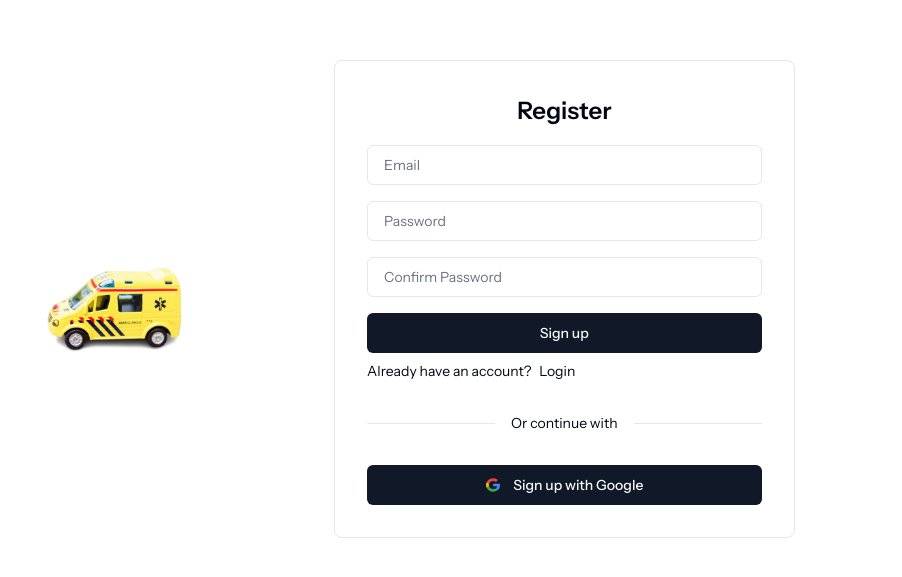
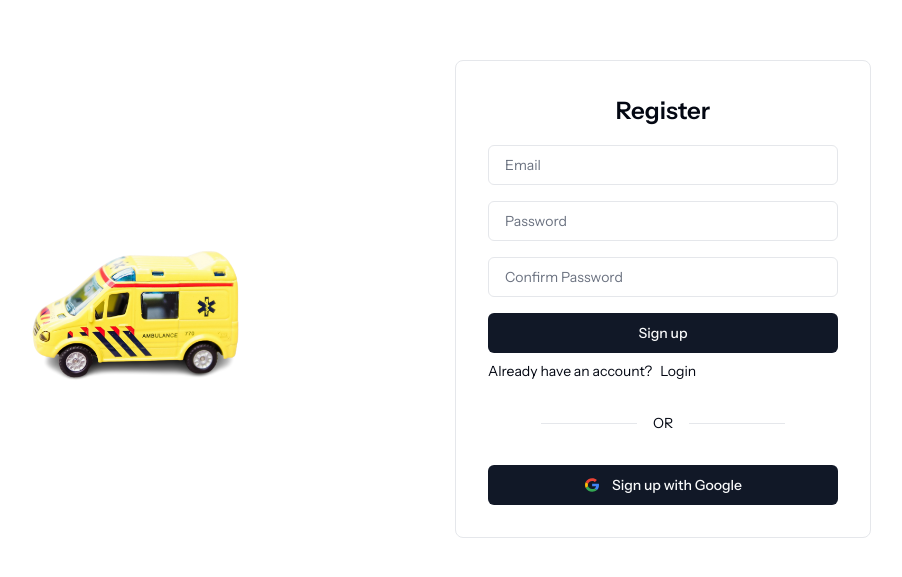
Before and after one commit to nikolasdevs/carefinder, a Next.js app: page /user/register in a window 1280 px wide. Shown: the part 101-678 px from the top of the page, without its empty margins (291-1193 px from the left). Built offline with nearby package versions, Linux system fonts and the light colour scheme; no server answers.

Commit message:
auth style fixed

```diff
--- a/app/user/login/page.tsx
+++ b/app/user/login/page.tsx
@@ -91,12 +91,12 @@ const Login = () => {
 
   return (
     <>
-      <div className="w-full flex md:flex-row flex-col items-center justify-center h-screen  md:gap-1">
-        <div className="hidden md:flex flex-col md:w-1/3 items-center justify-center h-auto px-8 ">
-          <Image src={authImg} alt="hospital vehicle " />
+      <div className="w-full flex md:flex-row flex-col items-center justify-center h-screen px-4  md:gap-1">
+        <div className="hidden md:flex flex-col md:w-1/2 items-center justify-center h-auto px-8 ">
+          <Image src={authImg} alt="hospital vehicle" />
         </div>
 
-        <div className="flex flex-col md:max-w-1/2 items-center justify-center h-auto px-8 border rounded-lg  py-8">
+        <div className="flex flex-col md:w-1/3 w-full items-center justify-center h-auto px-8 border rounded-lg  py-8 ">
           <div className="mb-4">
             <h1 className="text-[1.5rem] font-semibold">Login</h1>
           </div>
@@ -153,8 +153,8 @@ const Login = () => {
               Register
             </Link>
           </div>
-          <div className="md:my-8 my-6 before:mr-4 before:w-32 before:h-[.7px] before:bg-gray-200 after:w-32 after:h-[.7px] after:bg-gray-200 flex items-center justify-center after:ml-4 text-xs w-full">
-            Or continue with
+          <div className="md:my-8 my-6 before:mr-4 before:w-24 before:h-[0.5px] before:bg-gray-200 after:w-24 after:h-[0.5px] after:bg-gray-200 flex items-center justify-center after:ml-4 text-xs w-full">
+            OR
           </div>
           <Button className="flex gap-3 w-full" onClick={handleGoogle}>
             <span>
--- a/app/user/register/page.tsx
+++ b/app/user/register/page.tsx
@@ -93,11 +93,11 @@ const Register = () => {
   };
 
   return (
-    <div className="w-full flex md:flex-row flex-col items-center justify-center h-screen  md:gap-1">
-      <div className="hidden md:flex flex-col md:w-1/3 items-center justify-center h-auto px-8 ">
+    <div className="w-full flex md:flex-row flex-col items-center justify-center h-screen px-4  md:gap-1">
+      <div className="hidden md:flex flex-col md:w-1/2 items-center justify-center h-auto px-8 ">
         <Image src={authImg} alt="hospital vehicle " />
       </div>
-      <div className="flex flex-col md:max-w-1/2 items-center justify-center h-auto px-8 border rounded-lg  py-8">
+      <div className="flex flex-col md:w-1/3 w-full  items-center justify-center h-auto px-8 border rounded-lg  py-8">
         <div className="mb-4  ">
           <h1 className="text-[1.5rem] font-semibold">Register</h1>
         </div>
@@ -164,8 +164,8 @@ const Register = () => {
             Login
           </Link>
         </div>
-        <div className="md:my-8 my-6 before:mr-4 before:w-32 before:h-[.7px] before:bg-gray-200 after:w-32 after:h-[.7px] after:bg-gray-200 flex items-center justify-center after:ml-4 text-sm w-full">
-          Or continue with
+        <div className="md:my-8 my-6 before:mr-4 before:w-24 before:h-[0.5px] before:bg-gray-200 after:w-24 after:h-[0.5px] after:bg-gray-200 flex items-center justify-center after:ml-4 text-sm w-full">
+          OR
         </div>
         <Button className="flex gap-3 w-full" onClick={handleGoogle}>
           <span>
```
